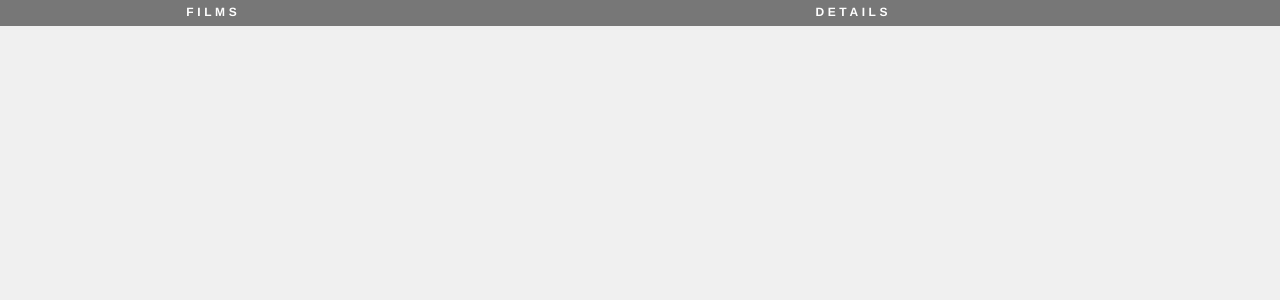
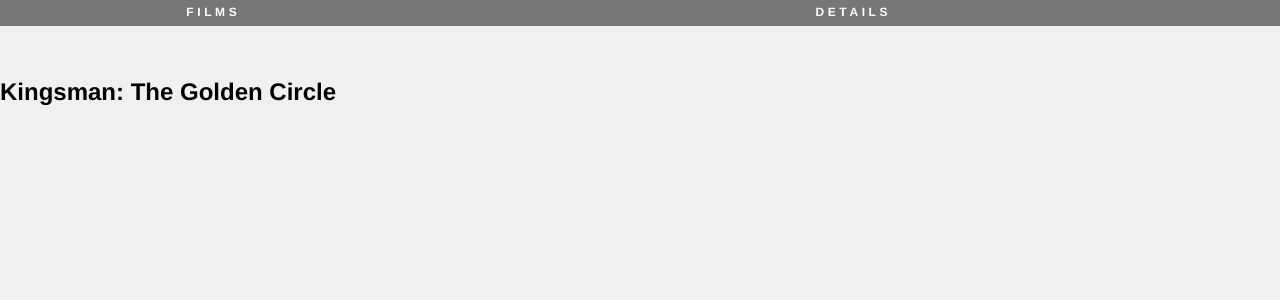
Before and after one commit to horaciocoronel/film-library-react, a React (Create React App) app: page / in a window 1280 px wide. Shown: the top 300 px of the page. Built offline with nearby package versions, Linux system fonts and the light colour scheme.

Commit message:
list one movie title from the props

```diff
--- a/src/components/FilmListing.js
+++ b/src/components/FilmListing.js
@@ -5,6 +5,7 @@
     return (
 				 <div className="film-list">
 					 <h1 className="section-title">FILMS</h1>
+					 <h2>{this.props.films[1].title}</h2>
 				 </div>
     );
   }
```
